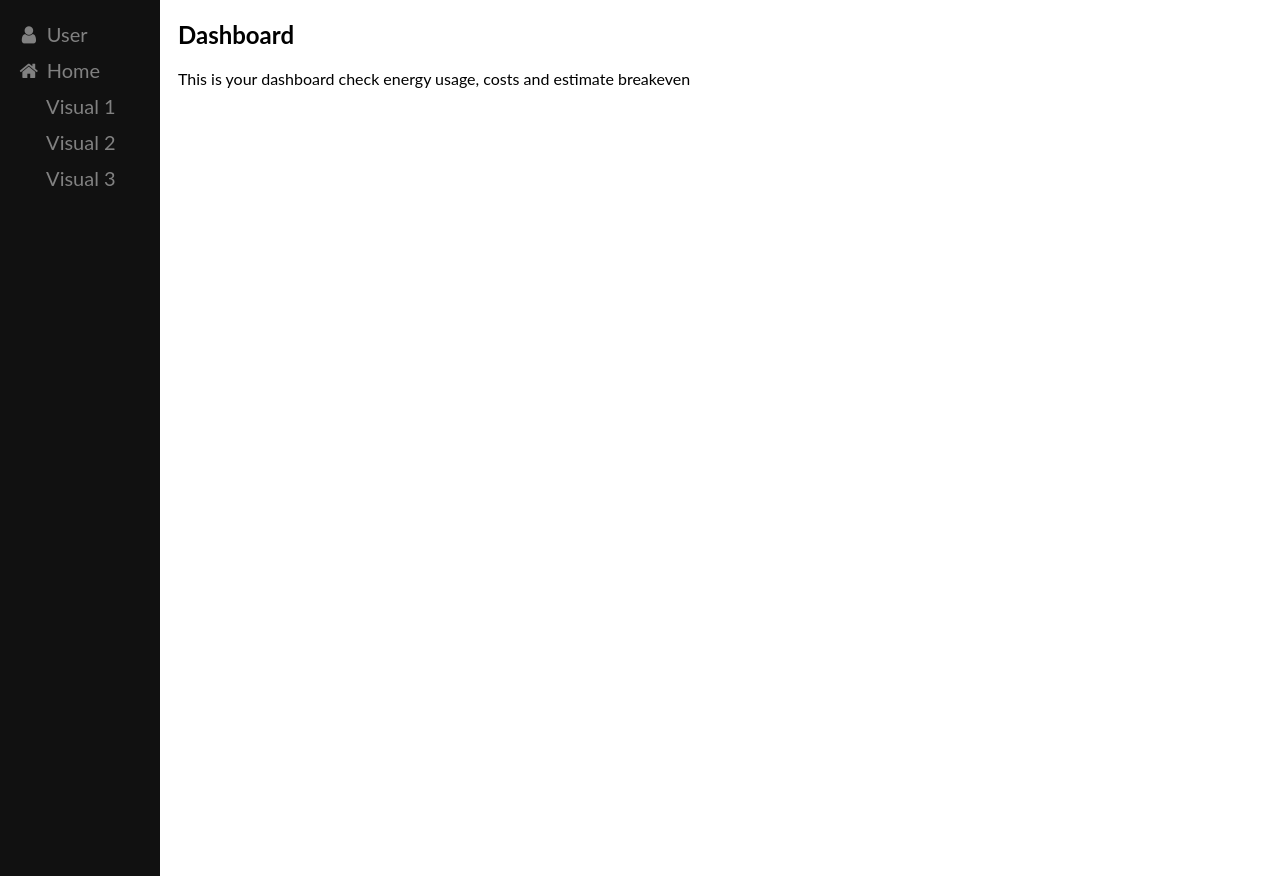
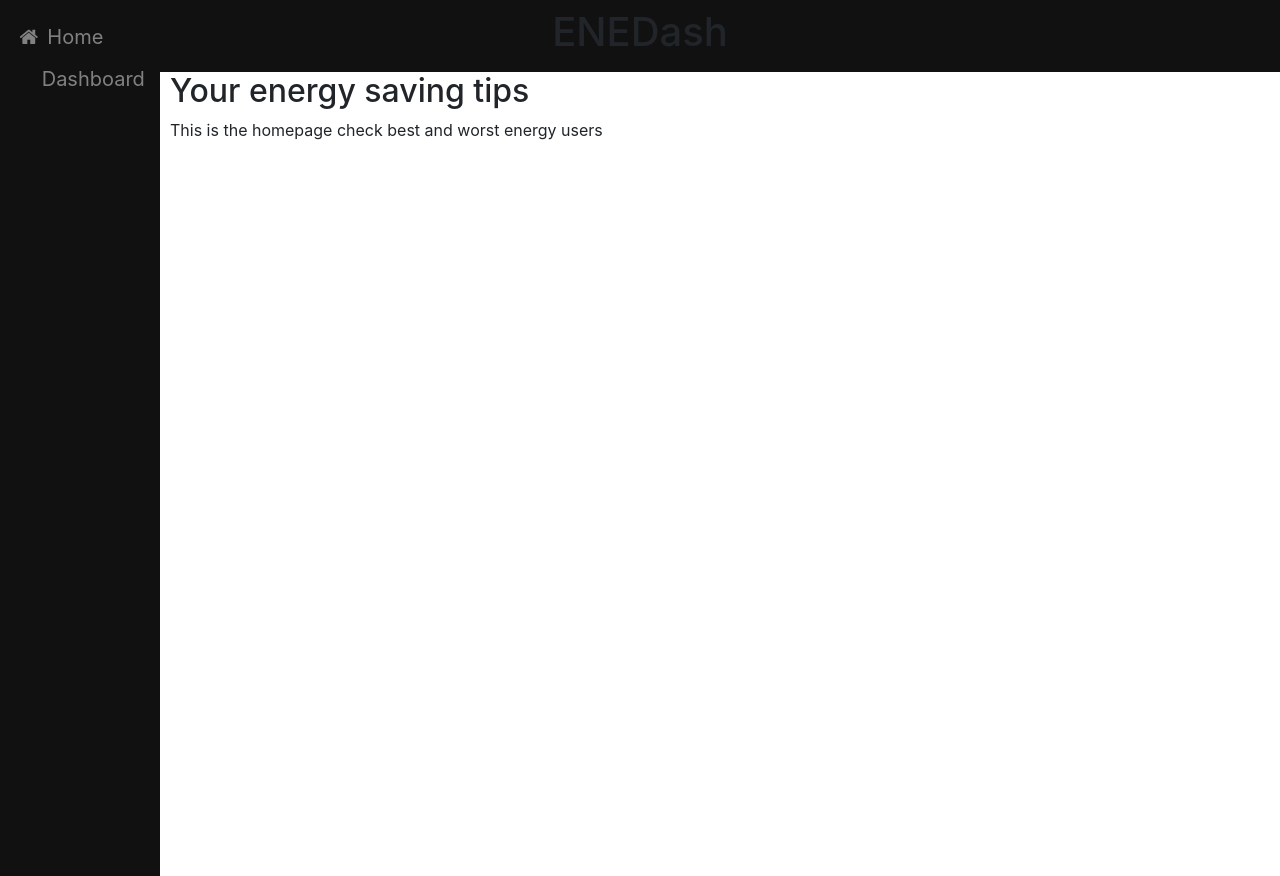
Before and after one commit to G4tLan/EnergyMonitor, a Flask app: page / in a window 1280 px wide. Run offline with Flask 2, Linux system fonts and the light colour scheme; some libraries are stand-ins or nearby versions.

Commit message:
"passing Json implemented, UI design is being changed"

```diff
--- a/data/DBmanager.py
+++ b/data/DBmanager.py
@@ -117,8 +117,6 @@ class MongoDBmanager:
         results = object.aggregate(*[{'$match': { 'data.timeStamp' :
                                     {'$gte':startDateTime,
                                     '$lte':endDateTime}}}])
-        if startDateTime > endDateTime:
-            print("time comparison")
         res = []
         for doc in results:
             for data in doc['data']:
--- a/main.py
+++ b/main.py
@@ -4,27 +4,37 @@ from data.dataModel import *
 from routes.userRoutes import User
 from routes.visualRoutes import Visual
 from routes.homeRoutes import Home
+from routes.dbRoutes import MongoRoutes
 
 app = Flask(__name__)
+db = MongoDBmanager('codeTest')
 
 @app.route('/')
 @app.route('/home')
 def index():
 	return Home.home();
 
-@app.route('/visual<int:id>')
-def visual(id):
-	return Visual.default(id)
+@app.route('/visual')
+def visual():
+	return Visual.default()
 
 @app.route('/user')
 def user():
 	return User.user()
 
+@app.route('/fetch')
+def fetch():
+#def fetch(buildingName: str, datalogger: str, startDateTime: str, endDateTime: str):
+    return MongoRoutes.fetchData('Jubilee', 'sc3', '2018-03-01 14:30', '2018-03-01 20:00')
+
+@app.route('/renderData')
+def renderD():
+    return MongoRoutes.renderData()
+
+
 if __name__ == "__main__":
-    db = MongoDBmanager('codeTest')
     filename = "C:/Users/7240/Desktop/Design - software engineering/webaPP/StitchedData/WITS_3_Jubilee_Road_kWh/WITS_3_Jubilee_Road_kWh.csv"
     #db.importCSVtoMongoDB(filename,'Jubilee','sc3', {'timestamp':'ValueTimestamp','value1':'WITS_3_Jubilee_Road_kWh','kwh':True,'kvarh':False,'update':True})
     #db.updateDataInDoc(20141212, 'Jubilee', 'sc3',  {'kwh': True, 'kvarh':False, 'value': 43, 'timestamp': '2014-12-12 00:30'})
-    db.fetchData('Jubilee', 'sc3', '2018-03-01 14:30', '2018-03-01 20:00')
     print(f"no objects  { TimeSeriesDataModel.objects().count()}")
     app.run(debug = True)
--- a/routes/homeRoutes.py
+++ b/routes/homeRoutes.py
@@ -5,6 +5,6 @@ class Home():
 		obj = {
 		'attribute' : 'home',
 		'title' : 'Homepage',
-		'paragraph' : 'This is your dashboard check energy usage, costs and estimate breakeven'
+		'paragraph' : 'This is the homepage check best and worst energy users'
 		};
-		return render_template("main.html", obj = obj);
+		return render_template("homepage.html", obj = obj);
--- a/static/js/lineChart.js
+++ b/static/js/lineChart.js
@@ -1,30 +1,25 @@
- google.charts.load('current', {'packages':['line']});
-      google.charts.setOnLoadCallback(drawChart);
 
-    function drawChart() {
+
+function drawLine() {
+
+
+    var resData = $.ajax({
+        url: "//localhost:5000/fetch",
+        dataType: "json",
+        async: false
+    }).responseText;
 
     var data = new google.visualization.DataTable();
-      data.addColumn('number', 'Day');
-      data.addColumn('number', 'Guardians of the Galaxy');
-      data.addColumn('number', 'The Avengers');
-      data.addColumn('number', 'Transformers: Age of Extinction');
+    data.addColumn('date', 'Time');
+    data.addColumn('number', 'kwh');
+    data.addColumn('number', 'kvarh');
 
-      data.addRows([
-        [1,  37.8, 80.8, 41.8],
-        [2,  30.9, 69.5, 32.4],
-        [3,  25.4,   57, 25.7],
-        [4,  11.7, 18.8, 10.5],
-        [5,  11.9, 17.6, 10.4],
-        [6,   8.8, 13.6,  7.7],
-        [7,   7.6, 12.3,  9.6],
-        [8,  12.3, 29.2, 10.6],
-        [9,  16.9, 42.9, 14.8],
-        [10, 12.8, 30.9, 11.6],
-        [11,  5.3,  7.9,  4.7],
-        [12,  6.6,  8.4,  5.2],
-        [13,  4.8,  6.3,  3.6],
-        [14,  4.2,  6.2,  3.4]
-      ]);
+    resData = JSON.parse(resData)
+    for (var obj = 0; obj < resData.length; obj++) {
+        if (resData[obj].kvarh >= 0 && resData[obj].kwh >= 0) {
+            data.addRow([new Date(resData[obj].timeStamp), resData[obj].kvarh, resData[obj].kwh])
+        }
+    }
 
     var options = {
     chart: {
--- a/static/style.css
+++ b/static/style.css
@@ -34,3 +34,25 @@ body {font-family: "Lato", sans-serif;}
   .sidebar {padding-top: 15px;}
   .sidebar a {font-size: 18px;}
 }
+
+
+.topnav {
+    overflow: hidden;
+    width: 100%;
+    background-color: #111;
+    text-align: center;
+}
+
+.topnav h {
+    display: inline-block;
+    text-decoration-color: #FFF ;
+    text-align: center;
+    padding: 0px 0px;
+    font-size: 40px;
+    font-weight: bold;
+    font-style: italic;
+}
+
+.bg-topnav {
+    background-color: #111;
+}
--- /dev/null
+++ b/templates/homepage.html
@@ -0,0 +1,47 @@
+<!DOCTYPE html>
+<html lang="en-US">
+<head>
+    <meta name="viewport" content="width=device-width, initial-scale=1">
+    <meta name='name' content='Gift'>
+    <title> {{obj.title}} </title>
+    <link rel="stylesheet" href="https://cdnjs.cloudflare.com/ajax/libs/font-awesome/4.7.0/css/font-awesome.min.css">
+
+
+    <link rel="stylesheet" type="text/css" href="{{url_for('static',filename='style.css')}}">
+    <link rel="stylesheet" href="https://maxcdn.bootstrapcdn.com/bootstrap/4.1.3/css/bootstrap.min.css">
+    <script type="text/javascript" src="https://www.gstatic.com/charts/loader.js"></script>
+    <script src="https://cdnjs.cloudflare.com/ajax/libs/popper.js/1.14.3/umd/popper.min.js"></script>
+    <script src="https://maxcdn.bootstrapcdn.com/bootstrap/4.1.3/js/bootstrap.min.js"></script>
+    <script type="text/javascript" src="//ajax.googleapis.com/ajax/libs/jquery/1.10.2/jquery.min.js"></script>
+
+</head>
+
+<body>
+
+    <nav class="navbar navbar-expand-sm navbar-dark bg-topnav ">
+        <h1 class="topnav">ENEDash </h1>
+    </nav>
+    <div class="sidebar">
+        <a href="/home"><i class="fa fa-fw fa-home"></i> Home</a>
+        <a href="/visual"><i class="fa fa-fw fa-chart"></i>Dashboard</a>
+
+    </div>
+
+    <div class="main">
+
+        {% if obj.attribute == 'home' %}
+        <h2>Your energy saving tips</h2>
+        <p>{{obj.paragraph}}</p>
+        {%endif%}
+
+        {% if obj.attribute == 'Dashboard' %}
+        <h2>The {{ obj.name }}</h2>
+        {%endif%}
+
+    </div>
+
+
+</body>
+
+
+</html>
--- a/templates/main.html
+++ b/templates/main.html
@@ -9,45 +9,11 @@
 
 	<link rel="stylesheet" type="text/css" href="{{url_for('static',filename='style.css')}}">
 	<script type="text/javascript" src="https://www.gstatic.com/charts/loader.js"></script>
+    <script type="text/javascript" src="//ajax.googleapis.com/ajax/libs/jquery/1.10.2/jquery.min.js"></script>
     <script type="text/javascript" src="{{url_for('static',filename='js/pieChart.js')}}"></script>
 	<script type="text/javascript" src="{{url_for('static',filename='js/lineChart.js')}}"></script>
-	<script type="text/javascript">
-      google.charts.load('current', {'packages':['treemap', 'map']});
-      google.charts.setOnLoadCallback(drawChart);
-      function drawChart() {
-        var data = google.visualization.arrayToDataTable([
-          ['Location', 'Parent', 'Market trade volume (size)', 'Market increase/decrease (color)'],
-          ['America',   null,             0,                               0],
-          ['Brazil',    'America',            11,                              10],
-          ['USA',       'America',            52,                              31],
-          ['Mexico',    'America',            24,                              12],
-          ['Canada',    'America',            16,                              -23],
+	<script type="text/javascript" src="{{url_for('static',filename='js/tree_map.js')}}"></script>
 
-        ]);
-
-		var geoView = new google.visualization.DataView(data);
-        geoView.setColumns([0]);
-
-		var map =  new google.visualization.Map(document.getElementById('map_div'));
-        map.draw(geoView, {showTip: true});
-
-        tree = new google.visualization.TreeMap(document.getElementById('tree_div'));
-
-        tree.draw(data, {
-          minColor: '#f00',
-          midColor: '#ddd',
-          maxColor: '#0d0',
-          headerHeight: 15,
-          fontColor: 'black',
-          showScale: true
-        });
-		google.visualization.events.addListener(tree, 'select', function() {
-            map.setSelection(tree.getSelection());
-
-          });
-
-      }
-    </script>
 </head>
 
 <body>
@@ -95,6 +61,14 @@
     </table>
     {%endif%}
 
+    {% if obj.id == 4 %}
+    <div id="curve_line" style="width: 900px; height: 500px"></div>
+    <script>
+        google.charts.load('current', { 'packages': ['line'] });
+        google.charts.setOnLoadCallback(drawLine);
+    </script>
+    {%endif%}
+
     {%endif%}
 
 </div>
```
Also changed, not shown: routes/dbRoutes.py (added, +19 -0 lines), routes/visualRoutes.py (+5 -5 lines), static/js/tree_map.js (+10 -9 lines), 1 other file. Lines whose indentation alone changed are shown as unchanged.
